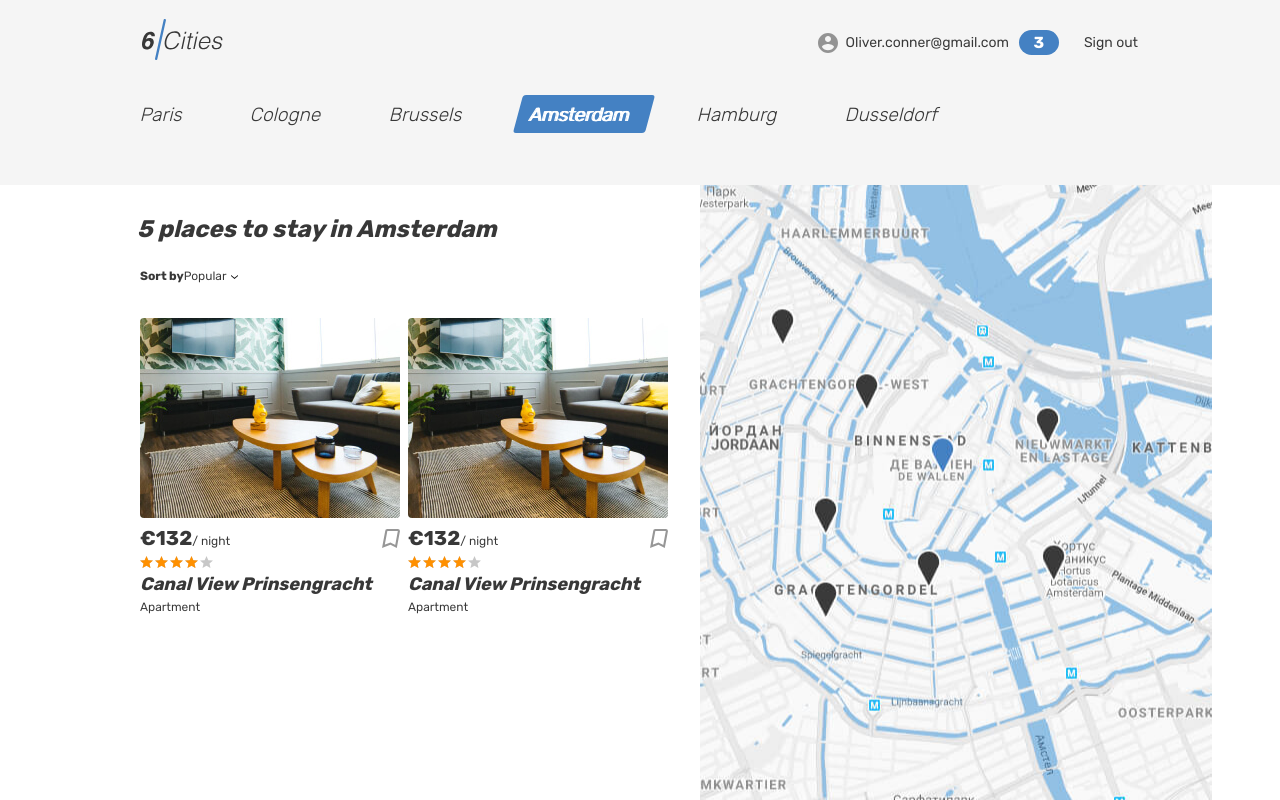
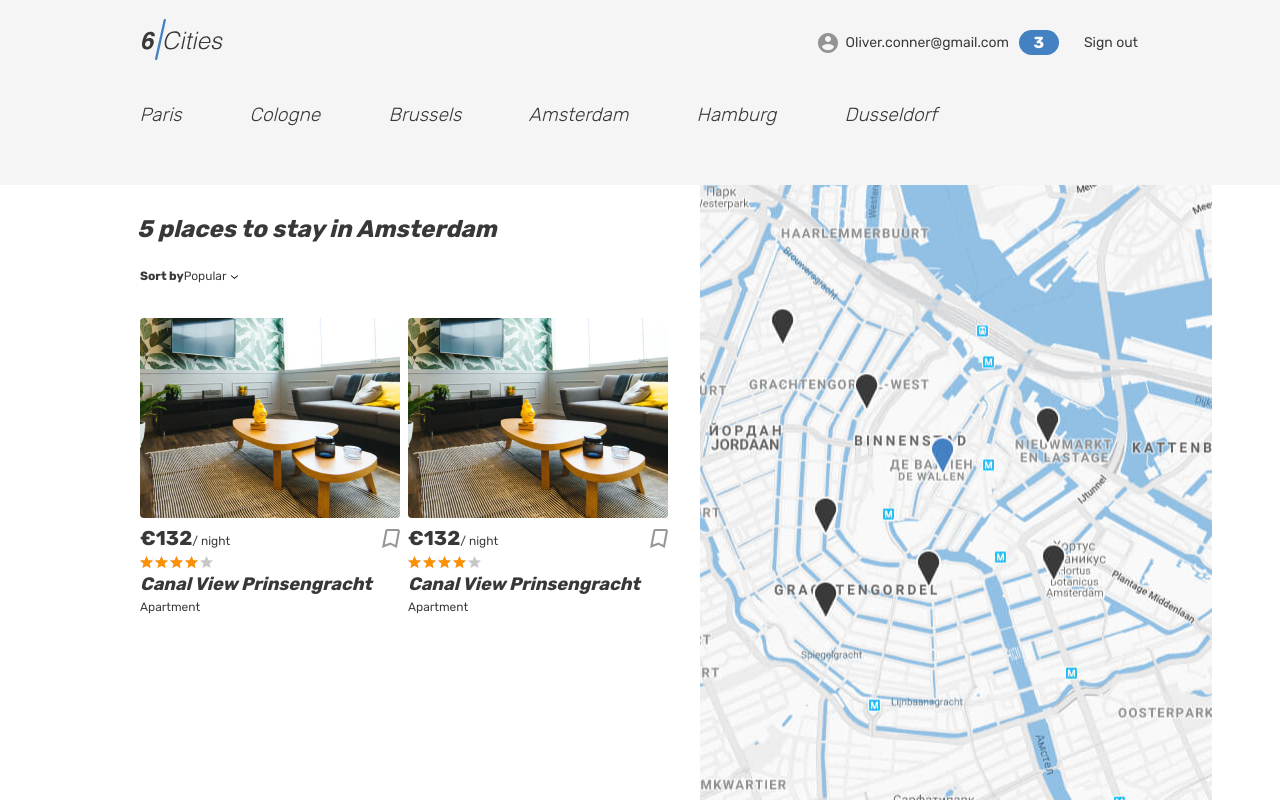
Before and after one commit to htmlacademy-react/2500183-six-cities-16, a React (Vite) app: page / in a window 1280 px wide. Built offline with nearby package versions, Linux system fonts and the light colour scheme.

Commit message:
компонент городов вынесен

```diff
--- /dev/null
+++ b/src/components/app/cities-list.tsx
@@ -0,0 +1,11 @@
+function SixCitiesList ({city} : {city : string}) : JSX.Element {
+  return (
+    <li className="locations__item">
+      <a className="locations__item-link tabs__item" href="#">
+        <span>{city}</span>
+      </a>
+    </li>
+  );
+}
+
+export default SixCitiesList;
--- a/src/pages/main-page.tsx
+++ b/src/pages/main-page.tsx
@@ -1,4 +1,7 @@
 import Header from '../components/app/header';
+import CitiesList from '../components/app/cities-list';
+
+const CITIES = ['Paris', 'Cologne', 'Brussels', 'Amsterdam', 'Hamburg', 'Dusseldorf'];// вынести в константу!!!
 
 type MainProps = {
   offersCount: number;
@@ -14,36 +17,7 @@ function Main({offersCount}: MainProps): JSX.Element {
         <div className="tabs">
           <section className="locations container">
             <ul className="locations__list tabs__list">
-              <li className="locations__item">
-                <a className="locations__item-link tabs__item" href="#">
-                  <span>Paris</span>
-                </a>
-              </li>
-              <li className="locations__item">
-                <a className="locations__item-link tabs__item" href="#">
-                  <span>Cologne</span>
-                </a>
-              </li>
-              <li className="locations__item">
-                <a className="locations__item-link tabs__item" href="#">
-                  <span>Brussels</span>
-                </a>
-              </li>
-              <li className="locations__item">
-                <a className="locations__item-link tabs__item tabs__item--active">
-                  <span>Amsterdam</span>
-                </a>
-              </li>
-              <li className="locations__item">
-                <a className="locations__item-link tabs__item" href="#">
-                  <span>Hamburg</span>
-                </a>
-              </li>
-              <li className="locations__item">
-                <a className="locations__item-link tabs__item" href="#">
-                  <span>Dusseldorf</span>
-                </a>
-              </li>
+              {CITIES.map((city) => <CitiesList city = {city} key = {city}/>)}
             </ul>
           </section>
         </div>
```
